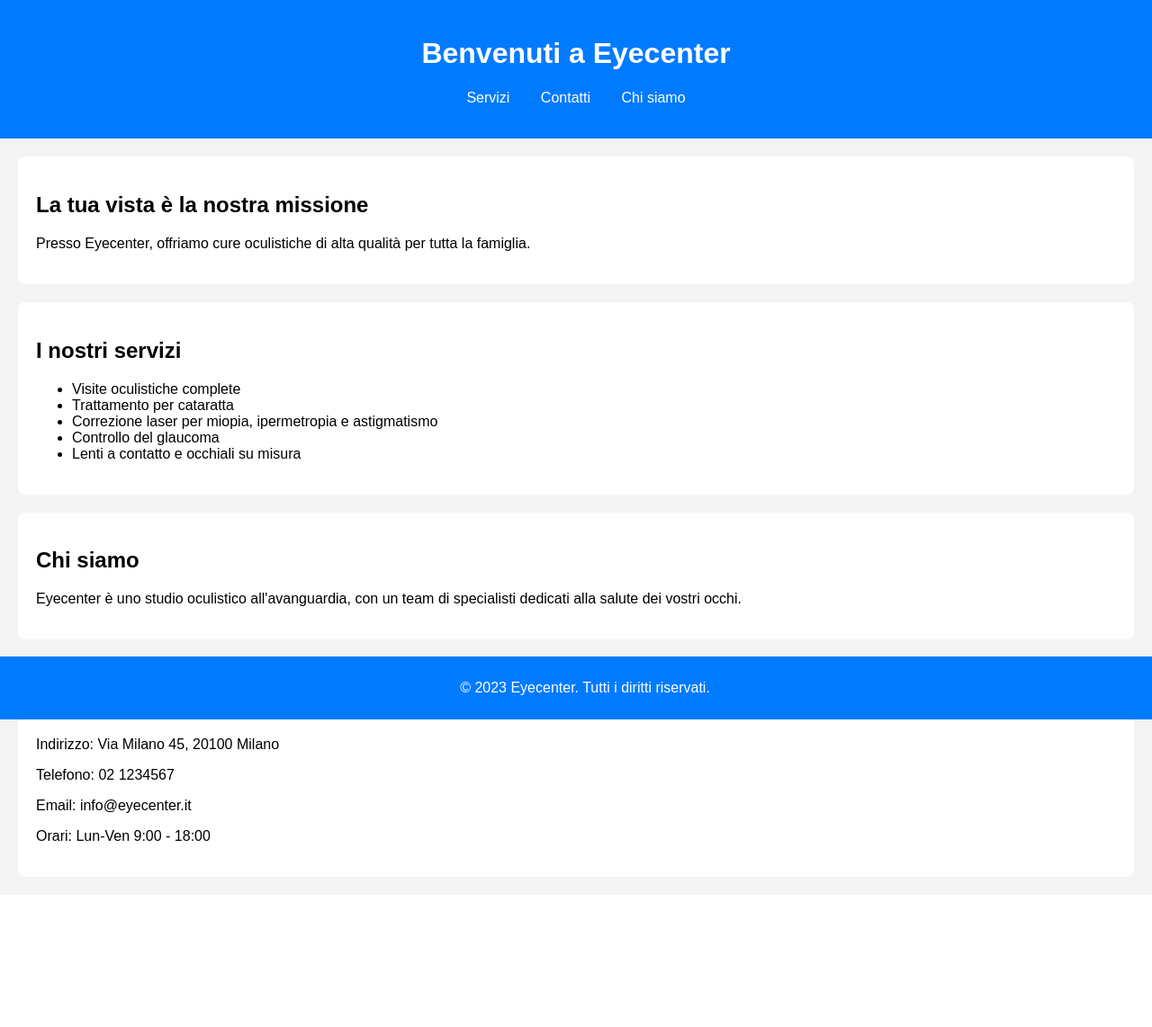
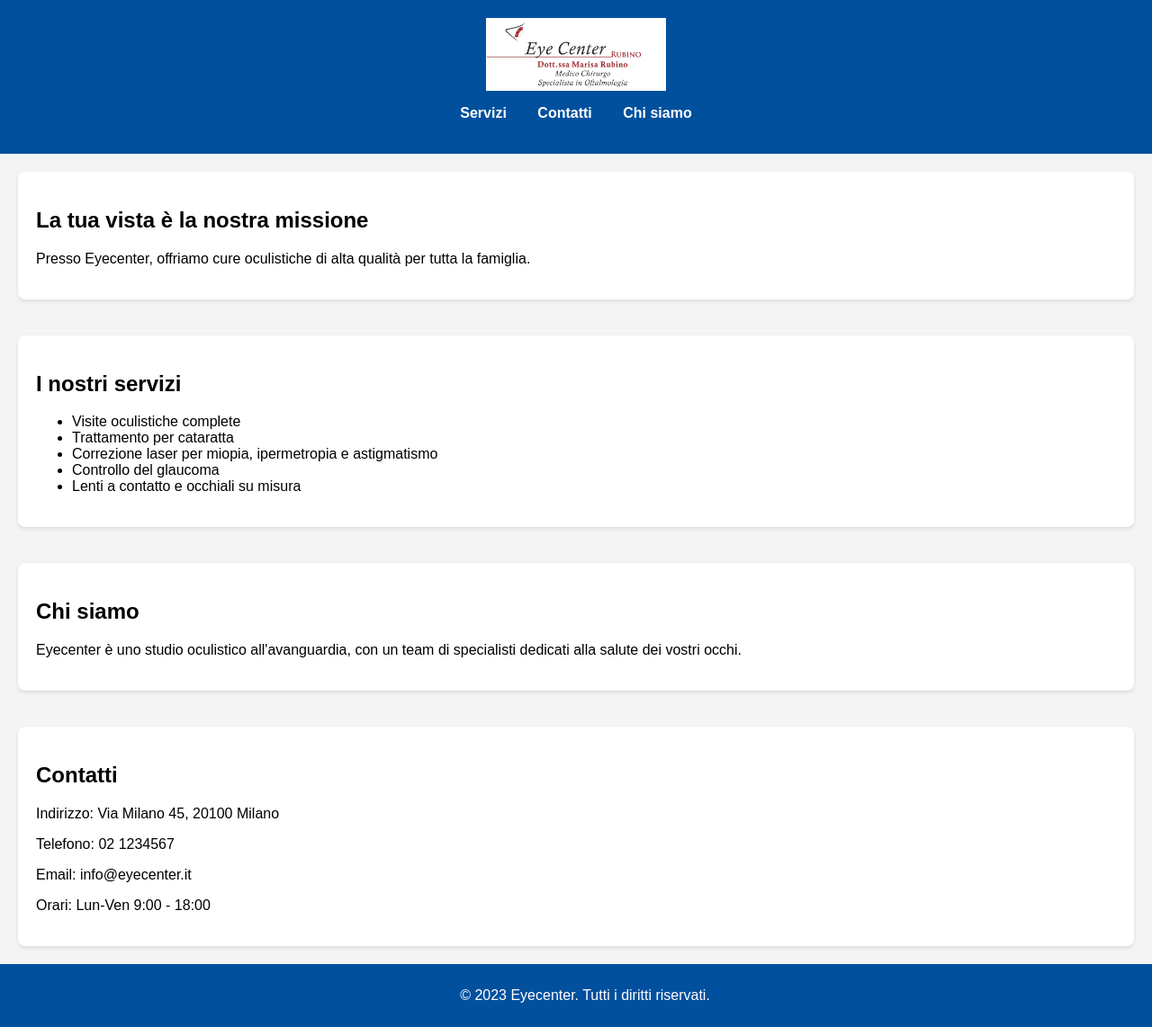
Before and after one commit to Hentoo99/eyecenter, a Flask app: page / in a window 1280 px wide. Shown: the whole page at 90% size. Before the commit the page ends 935 px from the top, so only its background shows below. Run offline with Flask 2, Linux system fonts and the light colour scheme.

Commit message:
Inserimento immagine

```diff
--- a/static/style.css
+++ b/static/style.css
@@ -3,13 +3,23 @@
     margin: 0;
     padding: 0;
     background-color: #f4f4f4;
+    min-height: 100vh;
+    display: flex;
+    flex-direction: column;
 }
 
 header {
-    background-color: #007BFF;
+    background-color: #00509E;
     color: white;
     padding: 20px;
     text-align: center;
+}
+
+.logo {
+    max-width: 200px; /* Regola la dimensione del logo */
+    height: auto;
+    display: block;
+    margin: 0 auto; /* Centra il logo orizzontalmente */
 }
 
 nav ul {
@@ -25,6 +35,7 @@
 nav ul li a {
     color: white;
     text-decoration: none;
+    font-weight: bold;
 }
 
 section {
@@ -32,14 +43,15 @@
     margin: 20px;
     background-color: white;
     border-radius: 8px;
+    box-shadow: 0 2px 4px rgba(0, 0, 0, 0.1);
+    flex: 1;
 }
 
 footer {
-    background-color: #007BFF;
+    background-color: #00509E;
     color: white;
     text-align: center;
     padding: 10px;
-    position: fixed;
-    bottom: 0;
     width: 100%;
+    margin-top: auto;
 }
--- a/templates/index.html
+++ b/templates/index.html
@@ -8,7 +8,8 @@
 </head>
 <body>
     <header>
-        <h1>Benvenuti a Eyecenter</h1>
+        <!-- Logo al centro -->
+        <img src="{{ url_for('static', filename='logo.png') }}" alt="Eyecenter Logo" class="logo">
         <nav>
             <ul>
                 <li><a href="#servizi">Servizi</a></li>
```
Also changed, not shown: static/logo.png (added), 1 other file.
